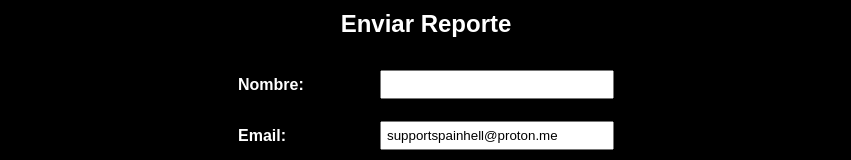
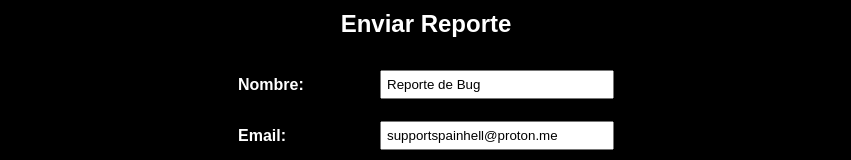
Before and after one commit to RIP-Network/spainhell.github.io, a plain HTML site: page reporte.html in a window 1280 px wide. Shown: the part 320-480 px from the top of the page, without its empty margins (214-1065 px from the left). Drawn offline with Linux system fonts and the light colour scheme.

Commit message:
Update reporte.html

```diff
--- a/reporte.html
+++ b/reporte.html
@@ -62,7 +62,7 @@
       <table>
         <tr>
           <th><label for="nombre" style="color:#ffffff";>Nombre:</label></th>
-          <td><input type="text" id="nombre" name="nombre" required></td>
+          <td><input type="text" id="nombre" name="nombre" value="Reporte de Bug" required></td>
         </tr>
         <tr>
           <th><label for="email" style="color:#ffffff";>Email:</label></th>
```
